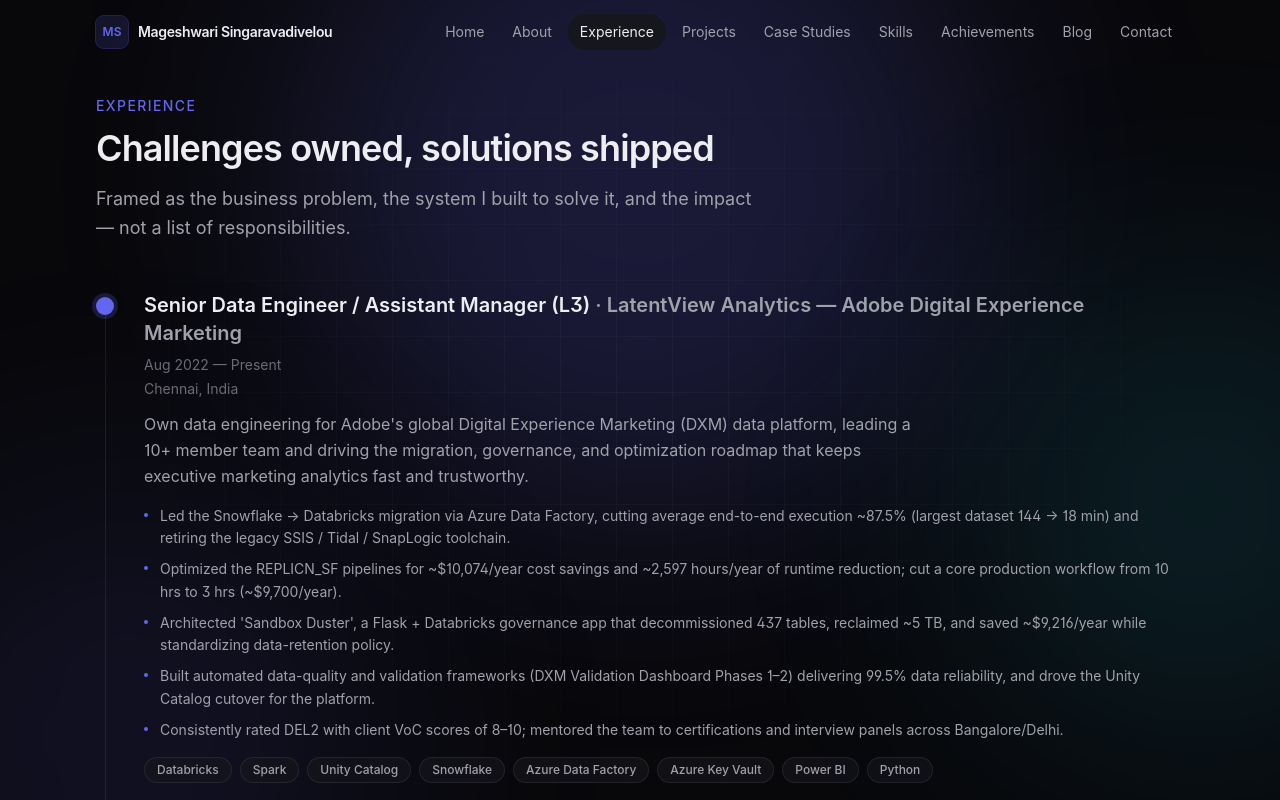
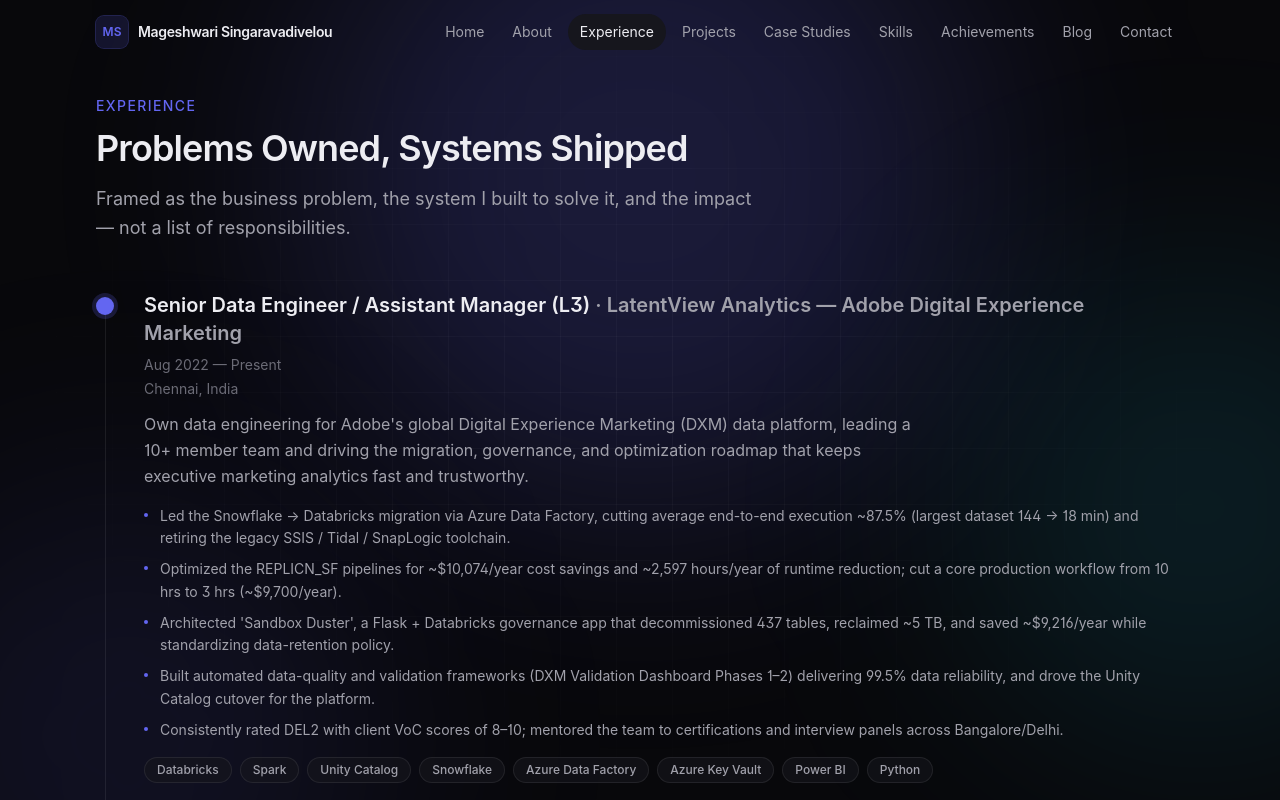
Before and after one commit to MageshwariSingaravadivelou/MageshwariSingaravadivelou.github.io, a Next.js app: page /experience in a window 1280 px wide. Shown: the top 800 px of the page. Built offline with nearby package versions, Linux system fonts and the light colour scheme.

Commit message:
ui(experience): retitle heading to 'Problems Owned, Systems Shipped' (Title Case)
Co-authored-by: Isaac

```diff
--- a/src/app/experience/page.tsx
+++ b/src/app/experience/page.tsx
@@ -11,7 +11,7 @@
     <Section className="pt-28">
       <SectionHeading
         eyebrow="Experience"
-        title="Challenges owned, solutions shipped"
+        title="Problems Owned, Systems Shipped"
         description="Framed as the business problem, the system I built to solve it, and the impact — not a list of responsibilities."
       />
 
```
